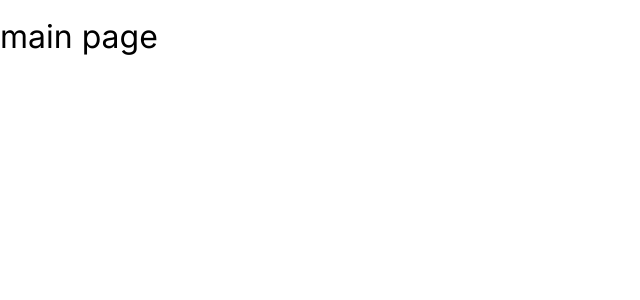
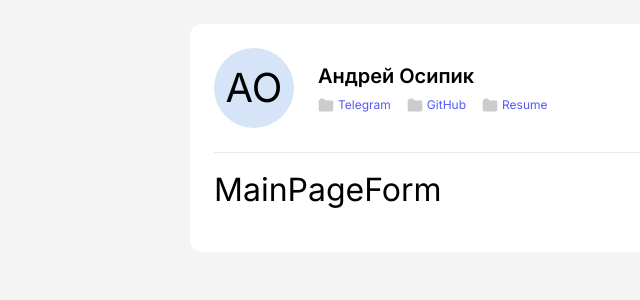
Before and after one commit to osipikav/front-cloud-camp, a React (Vite) app: page / in a window 1280 px wide. Shown: the top 300 px of the page, without its empty margins (0-640 px from the left). Built offline with nearby package versions, Linux system fonts and the light colour scheme.

Commit message:
feat: add main page header

```diff
--- a/src/app/index.scss
+++ b/src/app/index.scss
@@ -7,8 +7,12 @@
 body {
   font-family: 'Inter', sans-serif, ui-sans-serif, system-ui, -apple-system, Arial;
   font-size: 16px;
+  background-color: #f4f4f5;
 }
 
-.text-center {
-  text-align: center;
+.App {
+  max-width: 900px;
+  margin: 1.5rem auto;
+  background-color: #ffffff;
+  border-radius: 12px;
 }
--- /dev/null
+++ b/src/assets/icons/FolderIcon/FolderIcon.tsx
@@ -0,0 +1,12 @@
+const FolderIcon = () => {
+  return (
+    <svg width="16" height="16" viewBox="0 0 14 12" fill="none" xmlns="http://www.w3.org/2000/svg">
+      <path
+        d="M0.710016 1.96935L2.08181 0.524489C2.15733 0.444944 2.26221 0.399902 2.37189 0.399902H4.83441C4.9405 0.399902 5.04224 0.442045 5.11725 0.51706L6.48294 1.88275C6.55795 1.95776 6.6597 1.9999 6.76578 1.9999H12.4344C12.5405 1.9999 12.6422 2.04205 12.7173 2.11706L13.2829 2.68275C13.358 2.75776 13.4001 2.8595 13.4001 2.96559V10.6342C13.4001 10.7403 13.358 10.842 13.2829 10.9171L12.7173 11.4827C12.6422 11.5578 12.5405 11.5999 12.4344 11.5999H1.59C1.46983 11.5999 1.35602 11.5459 1.28005 11.4528L0.690151 10.7296C0.631907 10.6582 0.600098 10.5689 0.600098 10.4768V2.24476C0.600098 2.14227 0.639443 2.04368 0.710016 1.96935Z"
+        fill="#CCCCCC"
+      />
+    </svg>
+  );
+};
+
+export default FolderIcon;
--- /dev/null
+++ b/src/assets/icons/FolderIcon/index.ts
@@ -0,0 +1 @@
+export * from './FolderIcon';
--- a/src/components/Main/Main.tsx
+++ b/src/components/Main/Main.tsx
@@ -1,3 +1,40 @@
+import FolderIcon from 'assets/icons/FolderIcon/FolderIcon';
+import styles from './styles.module.scss';
+import { MainPageForm } from 'components/MainPageForm';
+
 export const Main = () => {
-  return <h1>main page</h1>;
+  const links = [
+    {
+      title: 'Telegram',
+      url: 'https://t.me/rossoneri0902',
+    },
+    {
+      title: 'GitHub',
+      url: 'https://github.com/osipikav',
+    },
+    {
+      title: 'Resume',
+      url: 'https://osipikav-cv.netlify.app/',
+    },
+  ];
+
+  return (
+    <div className={styles.main}>
+      <div className={styles.header}>
+        <div className={styles.avatar}>АО</div>
+        <div className={styles.content}>
+          <div className={styles.name}>Андрей Осипик</div>
+          <ul className={styles.linksList}>
+            {links.map((link) => (
+              <li className={styles.linksItem} key={link.title}>
+                <FolderIcon />
+                <a href={link.url}>{link.title}</a>
+              </li>
+            ))}
+          </ul>
+        </div>
+      </div>
+      <MainPageForm />
+    </div>
+  );
 };
--- /dev/null
+++ b/src/components/Main/styles.module.scss
@@ -0,0 +1,66 @@
+.main {
+  padding: 1.5rem;
+
+  .header {
+    border-bottom: 1px solid rgba(0, 0, 0, 0.08);
+    padding-bottom: 1.5rem;
+    display: flex;
+
+    width: 100%;
+
+    .avatar {
+      width: 80px;
+      height: 80px;
+      border-radius: 50%;
+      margin: 0 1.5rem 0 0;
+      background-color: rgb(213, 228, 247);
+      // font-family: SB Sans Text Mono;
+      display: flex;
+      align-items: center;
+      justify-content: center;
+      font-size: 40px;
+      font-weight: 400;
+      line-height: 52px;
+      letter-spacing: 0em;
+      text-align: center;
+    }
+
+    .content {
+      max-width: 100%;
+      display: flex;
+      flex-direction: column;
+      justify-content: center;
+      gap: 0.5rem;
+
+      .name {
+        // font-family: 'SB Sans Interface';
+        font-style: normal;
+        font-weight: 600;
+        font-size: 20px;
+        line-height: 26px;
+      }
+      .linksList {
+        display: flex;
+        flex-direction: row;
+        gap: 1rem;
+
+        .linksItem {
+          display: flex;
+          align-items: center;
+          justify-content: center;
+        }
+
+        a {
+          margin-left: 0.25rem;
+          text-decoration: none;
+          // font-family: 'SB Sans Interface';
+          font-style: normal;
+          font-weight: 400;
+          font-size: 12px;
+          line-height: 16px;
+          color: #5558fa;
+        }
+      }
+    }
+  }
+}
--- /dev/null
+++ b/src/components/MainPageForm/MainPageForm.tsx
@@ -0,0 +1,3 @@
+export const MainPageForm = () => {
+  return <h1>MainPageForm</h1>;
+};
--- /dev/null
+++ b/src/components/MainPageForm/index.ts
@@ -0,0 +1 @@
+export * from './MainPageForm';
```
Also changed, not shown: src/assets/icons/FolderIcon/Vector.svg (added).
